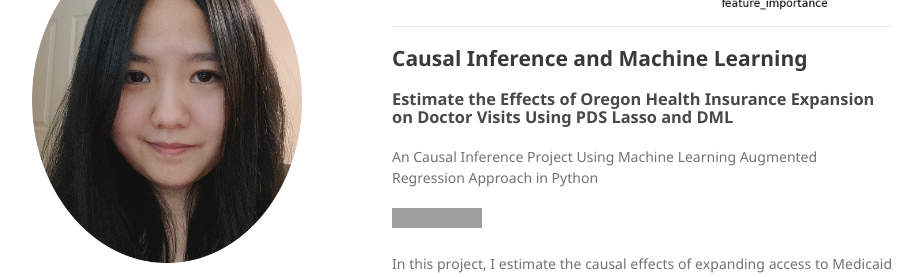
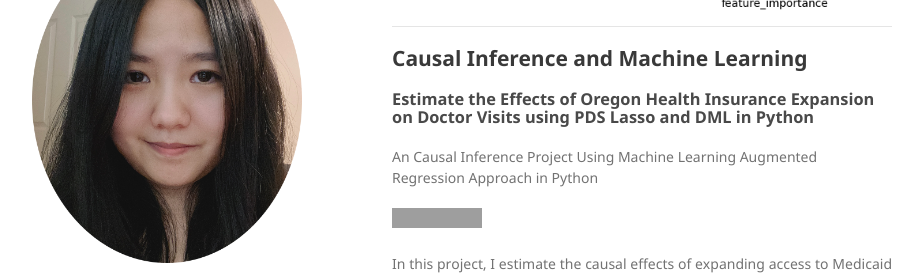
Before and after one commit to JtJiangA/minimal-portfolio, a Jekyll site: the page built from index.md, in a window 1280 px wide and 900 px high, scrolled down 644 px. Shown: the part 172-449 px from the top of the window, without its empty margins (178-1101 px from the left). Built offline with Jekyll 4.4.1, drawn with Linux system fonts in a browser that asks for light colours; our own code applies the rules of GitHub Pages for plain Markdown files; grey boxes are pictures that could not be loaded.

Commit message:
Update index.md

```diff
--- a/index.md
+++ b/index.md
@@ -18,7 +18,7 @@ In this project, I am going to perform detailed data preprocessing on the food d
 ---
 ## Causal Inference and Machine Learning
 
-### Estimate the Effects of Oregon Health Insurance Expansion on Doctor Visits Using PDS Lasso and DML
+### Estimate the Effects of Oregon Health Insurance Expansion on Doctor Visits using PDS Lasso and DML in Python
 An Causal Inference Project Using Machine Learning Augmented Regression Approach in Python
 
 [![View on GitHub](https://img.shields.io/badge/GitHub-View_on_GitHub-blue?logo=GitHub)](https://github.com/jitingjiang/estimate-effects-ohie-docvisits/blob/main/causal-effects-oregon-health-insurance-expansion.ipynb)
```
